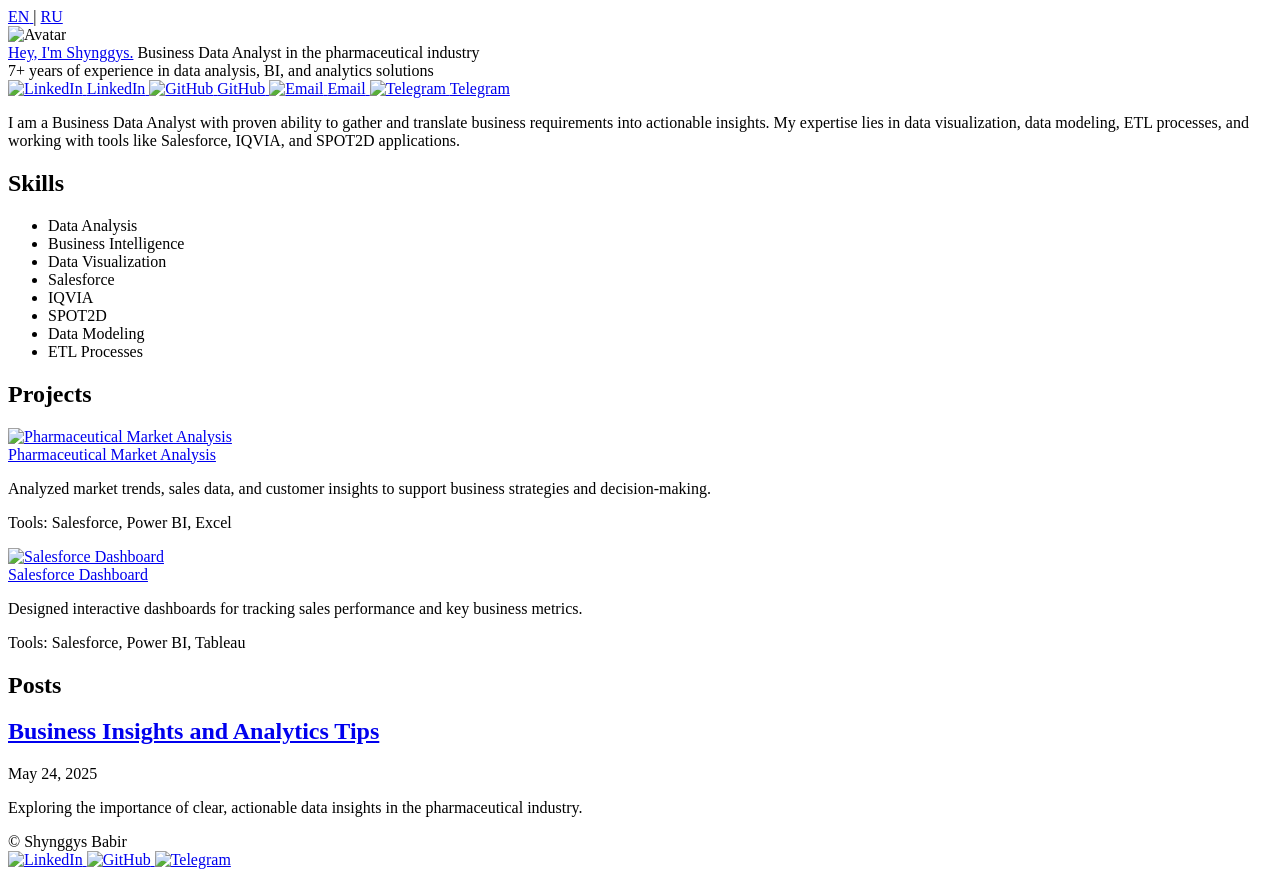
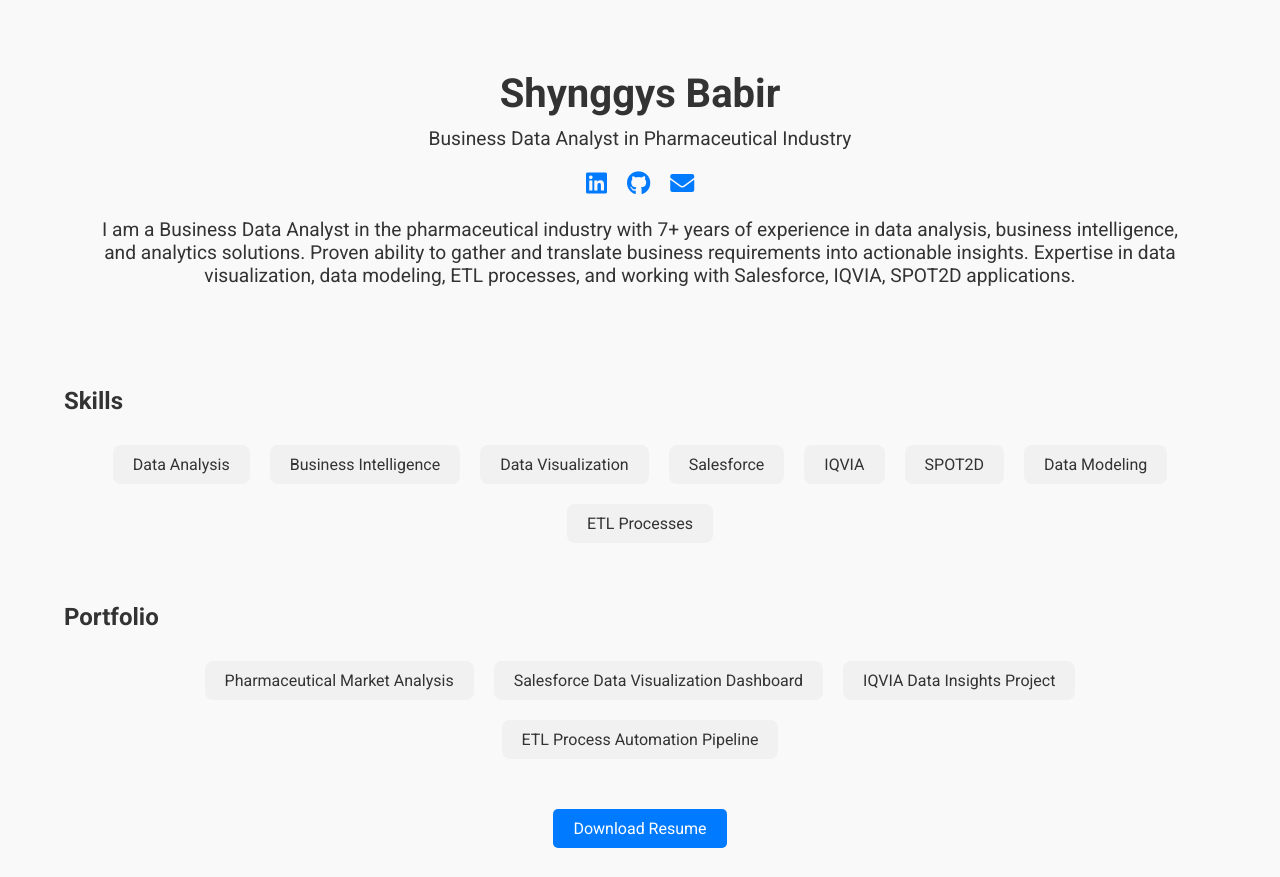
Before and after one commit to ShynggysBabir/ShynggysBabir.github.io, a plain HTML site: page index.html in a window 1280 px wide. Drawn offline with Linux system fonts and the light colour scheme; some packages are replaced by stand-ins of ours; a script that the page names is missing.

Commit message:
Update index.html

```diff
--- a/index.html
+++ b/index.html
@@ -2,57 +2,96 @@
 <html lang="en">
 <head>
     <meta charset="UTF-8">
-    <title>About me</title>
-    <link rel="stylesheet" type="text/css" href="/assets/styles/styles.css">
+    <meta name="viewport" content="width=device-width, initial-scale=1.0">
+    <title>Shynggys Babir - Business Data Analyst</title>
+    <link href="https://fonts.googleapis.com/css2?family=Roboto:wght@400;700&display=swap" rel="stylesheet">
+    <link href="https://cdnjs.cloudflare.com/ajax/libs/font-awesome/5.15.4/css/all.min.css" rel="stylesheet">
+    <style>
+        body {
+            font-family: 'Roboto', sans-serif;
+            margin: 0;
+            padding: 0;
+            background-color: #f9f9f9;
+            color: #333;
+        }
+        .container {
+            width: 90%;
+            max-width: 1200px;
+            margin: 0 auto;
+        }
+        header {
+            text-align: center;
+            padding: 50px 20px;
+        }
+        header h1 {
+            font-size: 2.5em;
+            margin: 20px 0 10px;
+        }
+        header p {
+            font-size: 1.2em;
+            margin: 0;
+        }
+        .social-icons {
+            display: flex;
+            justify-content: center;
+            gap: 20px;
+            margin: 20px 0;
+        }
+        .social-icons a {
+            color: #007BFF;
+            font-size: 1.5em;
+            transition: color 0.3s;
+        }
+        .social-icons a:hover {
+            color: #0056b3;
+        }
+        .skills, .portfolio {
+            margin: 50px 0;
+        }
+        .skills ul, .portfolio ul {
+            list-style: none;
+            padding: 0;
+            display: flex;
+            flex-wrap: wrap;
+            justify-content: center;
+        }
+        .skills ul li, .portfolio ul li {
+            background: #f1f1f1;
+            padding: 10px 20px;
+            border-radius: 8px;
+            margin: 10px;
+        }
+        .resume {
+            text-align: center;
+            margin: 20px 0;
+        }
+        .resume a {
+            text-decoration: none;
+            color: #fff;
+            background-color: #007BFF;
+            padding: 10px 20px;
+            border-radius: 5px;
+        }
+        .resume a:hover {
+            background-color: #0056b3;
+        }
+    </style>
 </head>
 <body>
-    <div class="main">
-        <div class="header">
-            <a href="#">
-                <span>EN</span>
-            </a>
-            <span>|</span>
-            <a href="/ru">
-                <span>RU</span>
-            </a>
+<div class="container">
+    <header>
+        <h1>Shynggys Babir</h1>
+        <p>Business Data Analyst in Pharmaceutical Industry</p>
+        <div class="social-icons">
+            <a href="https://www.linkedin.com" target="_blank"><i class="fab fa-linkedin"></i></a>
+            <a href="https://github.com" target="_blank"><i class="fab fa-github"></i></a>
+            <a href="mailto:your.email@example.com" target="_blank"><i class="fas fa-envelope"></i></a>
         </div>
-        <div class="content">
-            <div class="content__hello">
-                <img class="content__hello-img" src="assets/img/avatar.png" alt="Avatar">
-                <div class="content__hello-text">
-                    <span class="content__name">
-                        <a href="/"> Hey, I'm Shynggys.</a>
-                    </span>
-                    <span class="content__description">Business Data Analyst in the pharmaceutical industry<br/> 7+ years of experience in data analysis, BI, and analytics solutions</span>
-                    <nav class="content__social">
-                        <a href="https://www.linkedin.com/in/shynggys-babir" target="_blank" class="content__social-item">
-                            <img src="assets/img/icons/in.svg" alt="LinkedIn">
-                            <span>LinkedIn</span>
-                        </a>
-                        <a href="https://github.com/shynggys-babir" target="_blank" class="content__social-item">
-                            <img src="assets/img/icons/github.svg" alt="GitHub">
-                            <span>GitHub</span>
-                        </a>
-                        <a href="mailto:shynggys@example.com" target="_blank" class="content__social-item">
-                            <img src="assets/img/icons/email.svg" alt="Email">
-                            <span>Email</span>
-                        </a>
-                        <a href="https://t.me/shynggys" target="_blank" class="content__social-item">
-                            <img src="assets/img/icons/telegram.svg" alt="Telegram">
-                            <span>Telegram</span>
-                        </a>
-                    </nav>
-                </div>
-            </div>
-            <div class="content__main">
-                <div class="content__main-item">
-                    <div class="main-item__description">
-                        <p>I am a Business Data Analyst with proven ability to gather and translate business requirements into actionable insights. My expertise lies in data visualization, data modeling, ETL processes, and working with tools like Salesforce, IQVIA, and SPOT2D applications.</p>
-                    </div>
-                </div>
-                <h2 class="content__subheader">Skills</h2>
-                <div class="content__main-item">
-                    <div class="main-item__description">
+        <p>I am a Business Data Analyst in the pharmaceutical industry with 7+ years of experience in data analysis, business intelligence, and analytics solutions. Proven ability to gather and translate business requirements into actionable insights. Expertise in data visualization, data modeling, ETL processes, and working with Salesforce, IQVIA, SPOT2D applications.</p>
+    </header>
+
+    <section class="skills">
+        <h2>Skills</h2>
         <ul>
             <li>Data Analysis</li>
             <li>Business Intelligence</li>
@@ -63,74 +102,21 @@
             <li>Data Modeling</li>
             <li>ETL Processes</li>
         </ul>
+    </section>
+
+    <section class="portfolio">
+        <h2>Portfolio</h2>
+        <ul>
+            <li>Pharmaceutical Market Analysis</li>
+            <li>Salesforce Data Visualization Dashboard</li>
+            <li>IQVIA Data Insights Project</li>
+            <li>ETL Process Automation Pipeline</li>
+        </ul>
+    </section>
+
+    <div class="resume">
+        <a href="https://yourdomain.com/your_resume.pdf" target="_blank">Download Resume</a>
     </div>
 </div>
-                <h2 class="content__subheader">Projects</h2>
-                <div class="content__main-item project">
-                    <a data-fslightbox href="assets/img/project1.png">
-                        <img src="assets/img/project1.png" alt="Pharmaceutical Market Analysis">
-                    </a>
-                    <div>
-                        <div class="main-item__title">
-                            <a href="#"><span>Pharmaceutical Market Analysis</span></a>
-                        </div>
-                        <div class="main-item__description">
-                            <p>Analyzed market trends, sales data, and customer insights to support business strategies and decision-making.</p>
-                        </div>
-                        <div class="main-item__subdescription">
-                            <p><span>Tools:</span> Salesforce, Power BI, Excel</p>
-                        </div>
-                    </div>
-                </div>
-                <div class="content__main-item project">
-                    <a data-fslightbox href="assets/img/project2.png">
-                        <img src="assets/img/project2.png" alt="Salesforce Dashboard">
-                    </a>
-                    <div>
-                        <div class="main-item__title">
-                            <a href="#"><span>Salesforce Dashboard</span></a>
-                        </div>
-                        <div class="main-item__description">
-                            <p>Designed interactive dashboards for tracking sales performance and key business metrics.</p>
-                        </div>
-                        <div class="main-item__subdescription">
-                            <p><span>Tools:</span> Salesforce, Power BI, Tableau</p>
-                        </div>
-                    </div>
-                </div>
-                <h2 class="content__subheader">Posts</h2>
-                <div class="content__main-item post">
-                    <article>
-                        <h2 class="main-item__title">
-                            <a href="#">Business Insights and Analytics Tips</a>
-                        </h2>
-                        <p class="main-item__date">May 24, 2025</p>
-                        <div class="main-item__description">
-                            <p>Exploring the importance of clear, actionable data insights in the pharmaceutical industry.</p>
-                        </div>
-                    </article>
-                </div>
-            </div>
-        </div>
-        <div class="footer">
-            <div>
-                <span>© Shynggys Babir</span>
-            </div>
-            <div>
-                <nav class="footer__social">
-                    <a href="https://www.linkedin.com/in/shynggys-babir" target="_blank" class="footer__social-item">
-                        <img src="assets/img/icons/in.svg" alt="LinkedIn">
-                    </a>
-                    <a href="https://github.com/shynggys-babir" target="_blank" class="footer__social-item">
-                        <img src="assets/img/icons/github.svg" alt="GitHub">
-                    </a>
-                    <a href="https://t.me/shynggys" target="_blank" class="footer__social-item">
-                        <img src="assets/img/icons/telegram.svg" alt="Telegram">
-                    </a>
-                </nav>
-            </div>
-        </div>
-    </div>
-    <script src="assets/scripts/fslightbox.js"></script>
 </body>
 </html>
```
Lines whose indentation alone changed are shown as unchanged.
